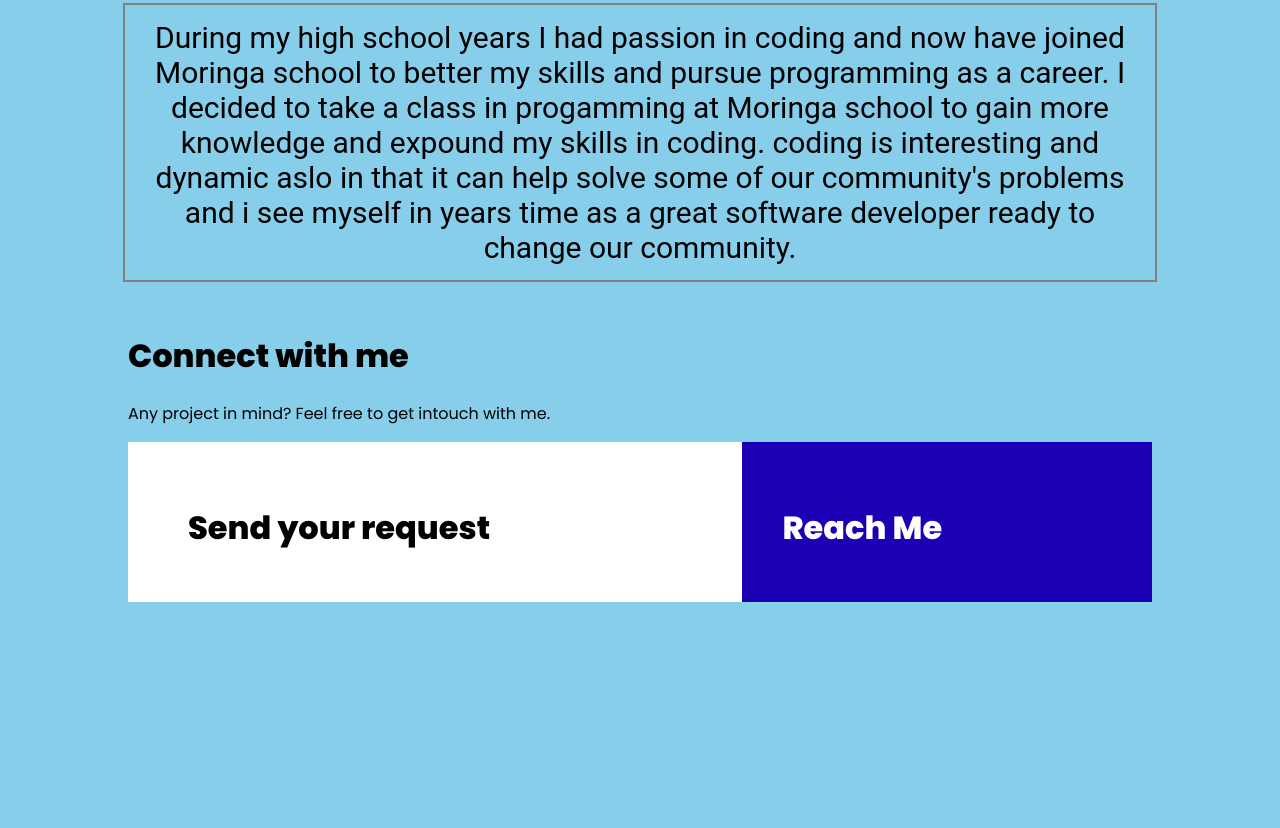
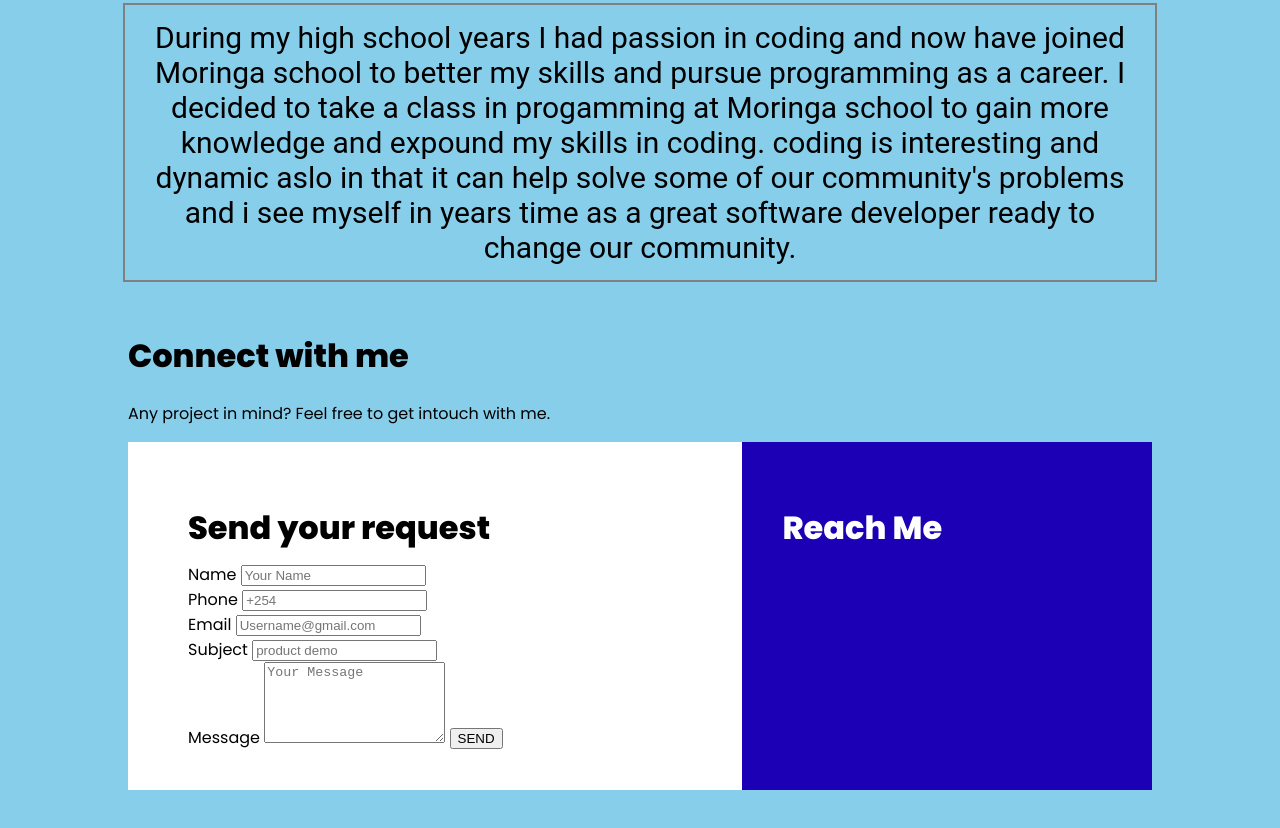
Before and after one commit to praise-laurine/my-portfolio, a plain HTML site: page index.html in a window 1280 px wide. Shown: the part 881-1709 px from the top of the page. Before the commit the page ends 1533 px from the top, so only its background shows below. Drawn offline with Linux system fonts and the light colour scheme.

Commit message:
add form

```diff
--- a/index.html
+++ b/index.html
@@ -40,6 +40,32 @@
     <div class="contact-box">
       <div class="contact-left">
         <h1>Send your request</h1>
+        <form>
+          <div class="input-row">
+            <div class="input-group">
+              <label>Name</label>
+                <input type="text" placeholder="Your Name">
+              </div>
+            <div class="input-group">
+              <label>Phone</label>
+                <input type="text" placeholder="+254">
+
+            </div>
+          </div>
+          <div class="input-row">
+            <div class="input-group">
+              <label>Email</label>
+                <input type="text" placeholder="Username@gmail.com">
+              </div>
+            <div class="input-group">
+              <label>Subject</label>
+                <input type="text" placeholder="product demo">
+               </div>
+          </div>
+        </form>
+        <label>Message</label>
+        <textarea rows="5" placeholder="Your Message"></textarea>
+        <button type="submit">SEND</button>
 
 
 
```
